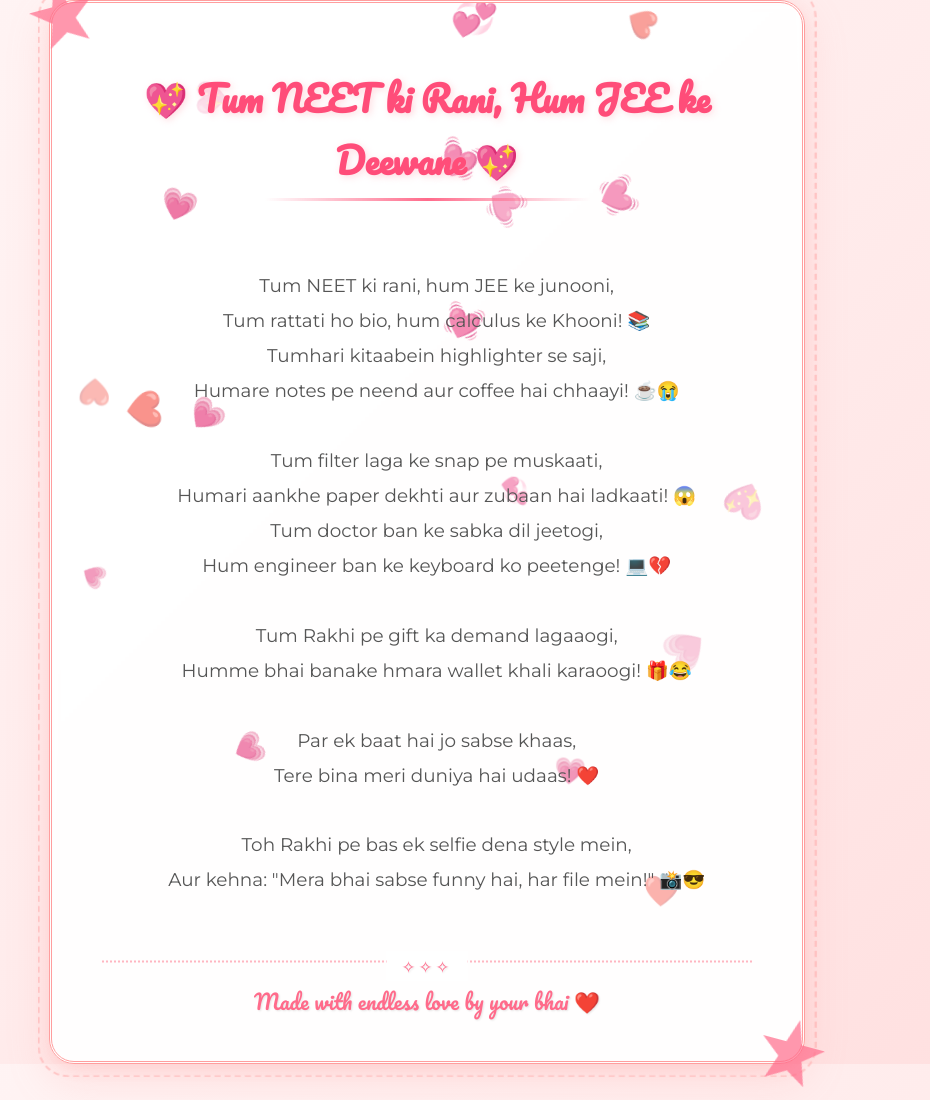
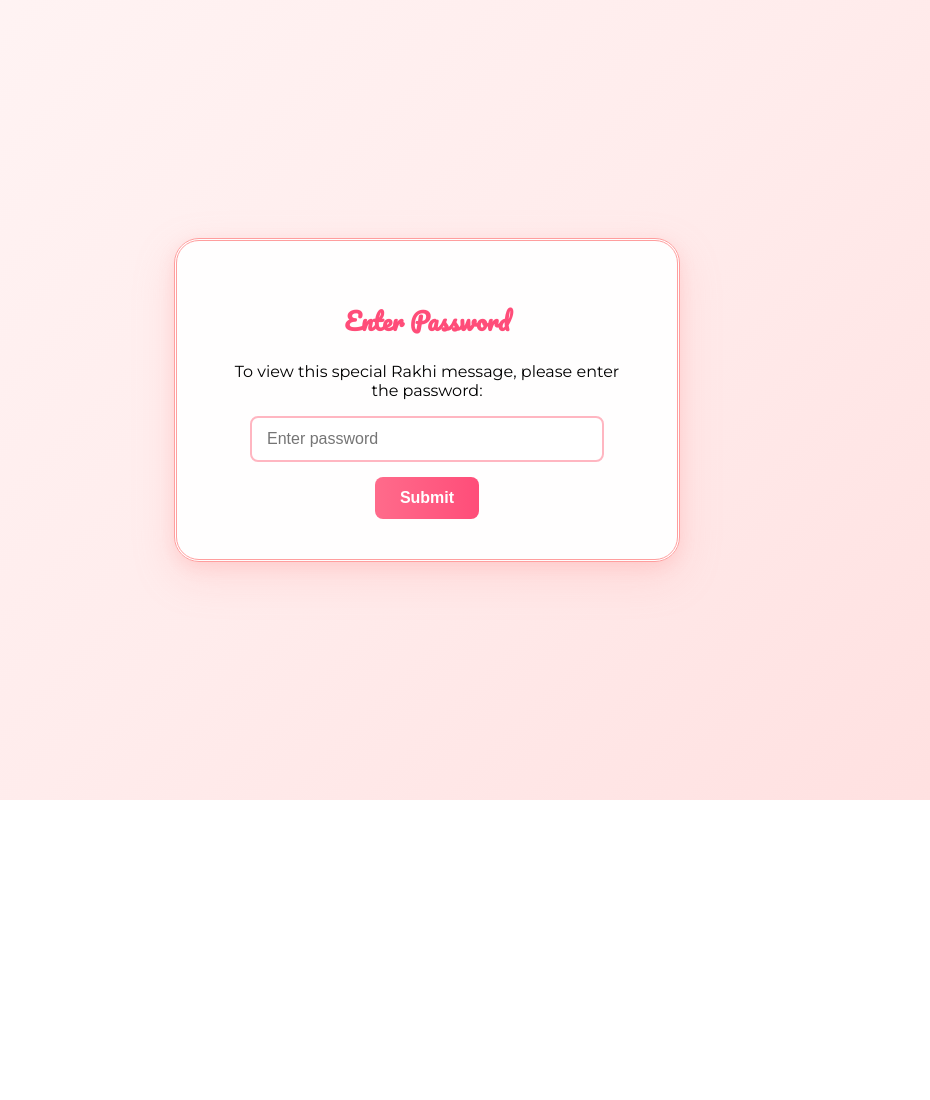
Before and after one commit to niralabhai143/kittu, a plain HTML site: page index.html in a window 1280 px wide. Shown: the whole page, without its empty margins (213-1143 px from the left). After the commit the page ends 800 px from the top, so only its background shows below. Drawn offline with Linux system fonts and the light colour scheme.

Commit message:
Update index.html

```diff
--- a/index.html
+++ b/index.html
@@ -20,6 +20,65 @@
       position: relative;
     }
 
+    .password-container {
+      background-color: rgba(255, 255, 255, 0.95);
+      border: 3px double #ff9e9e;
+      border-radius: 25px;
+      padding: 40px 50px;
+      box-shadow: 0 15px 40px rgba(255, 158, 158, 0.25),
+                  0 5px 15px rgba(255, 158, 158, 0.22);
+      max-width: 400px;
+      text-align: center;
+      position: relative;
+      z-index: 100;
+    }
+
+    .password-container h2 {
+      font-family: 'Pacifico', cursive;
+      color: #ff4d79;
+      margin-bottom: 20px;
+    }
+
+    .password-input {
+      padding: 12px 15px;
+      border: 2px solid #ffb6c1;
+      border-radius: 8px;
+      font-size: 16px;
+      width: 80%;
+      margin-bottom: 15px;
+      outline: none;
+      transition: all 0.3s;
+    }
+
+    .password-input:focus {
+      border-color: #ff6b8b;
+      box-shadow: 0 0 0 3px rgba(255, 107, 139, 0.2);
+    }
+
+    .submit-btn {
+      background: linear-gradient(to right, #ff6b8b, #ff4d79);
+      color: white;
+      border: none;
+      padding: 12px 25px;
+      border-radius: 8px;
+      font-size: 16px;
+      cursor: pointer;
+      transition: all 0.3s;
+      font-weight: 600;
+    }
+
+    .submit-btn:hover {
+      transform: translateY(-2px);
+      box-shadow: 0 5px 15px rgba(255, 107, 139, 0.4);
+    }
+
+    .error-message {
+      color: #ff4d79;
+      margin-top: 10px;
+      font-weight: 600;
+      display: none;
+    }
+
     .shayari-container {
       background-color: rgba(255, 255, 255, 0.95);
       border: 3px double #ff9e9e;
@@ -34,6 +93,7 @@
       transform-style: preserve-3d;
       transition: all 0.3s ease;
       z-index: 10;
+      display: none;
     }
 
     .shayari-container:hover {
@@ -221,7 +281,15 @@
   </style>
 </head>
 <body>
-  <div class="shayari-container">
+  <div class="password-container" id="passwordContainer">
+    <h2>Enter Password</h2>
+    <p>To view this special Rakhi message, please enter the password:</p>
+    <input type="password" class="password-input" id="passwordInput" placeholder="Enter password">
+    <button class="submit-btn" onclick="checkPassword()">Submit</button>
+    <p class="error-message" id="errorMessage">Incorrect password! Try again.</p>
+  </div>
+
+  <div class="shayari-container" id="shayariContainer">
     <div class="floating-hearts" id="hearts-container"></div>
     <div class="rakhi-decoration" style="top:-30px;left:-30px;transform:rotate(-15deg)"></div>
     <div class="rakhi-decoration" style="bottom:-30px;right:-30px;transform:rotate(15deg)"></div>
@@ -253,7 +321,32 @@
   <div class="confetti" id="confetti-container"></div>
 
   <script>
+    function checkPassword() {
+      const passwordInput = document.getElementById('passwordInput');
+      const errorMessage = document.getElementById('errorMessage');
+      const passwordContainer = document.getElementById('passwordContainer');
+      const shayariContainer = document.getElementById('shayariContainer');
+
+      if (passwordInput.value.toLowerCase() === 'anjli') {
+        passwordContainer.style.display = 'none';
+        shayariContainer.style.display = 'block';
+        createHearts();
+      } else {
+        errorMessage.style.display = 'block';
+        passwordInput.value = '';
+        passwordInput.focus();
+      }
+    }
+
+    // Allow pressing Enter key to submit password
+    document.getElementById('passwordInput').addEventListener('keypress', function(e) {
+      if (e.key === 'Enter') {
+        checkPassword();
+      }
+    });
+
     // Create floating hearts
+    function createHearts() {
       const container = document.getElementById('hearts-container');
       const colors = ['#ffb6c1', '#ff9e9e', '#ff6b8b', '#ff4d79', '#ff85a2'];
 
@@ -268,6 +361,7 @@
         heart.style.animationDuration = (Math.random() * 3 + 4) + 's';
         heart.style.color = colors[Math.floor(Math.random() * colors.length)];
         container.appendChild(heart);
+      }
     }
 
     // Create confetti on click/tap
```
Lines whose indentation alone changed are shown as unchanged.
